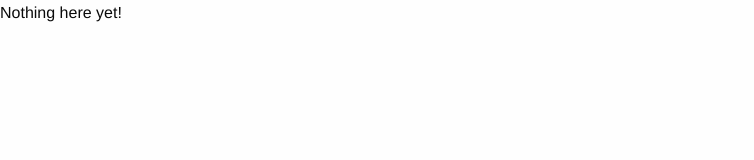
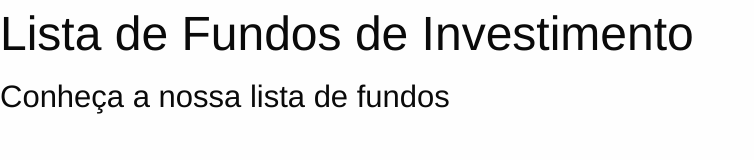
Before and after one commit to ktfth/teste-orama, a website: page app/index.html in a window 1280 px wide. Shown: the whole page, without its empty margins (0-754 px from the left). Drawn offline with nearby package versions, Linux system fonts and the light colour scheme.

Commit message:
Header included

```diff
--- a/app/index.html
+++ b/app/index.html
@@ -8,7 +8,12 @@
   </head>
   <body>
 
-    <p>Nothing here {{'yet' + '!'}}</p>
+    <header>
+      <div class="container">
+        <h1>Lista de Fundos de Investimento</h1>
+        <h3>Conheça a nossa lista de fundos</h3>
+      </div>
+    </header>
 
   </body>
 </html>
```
